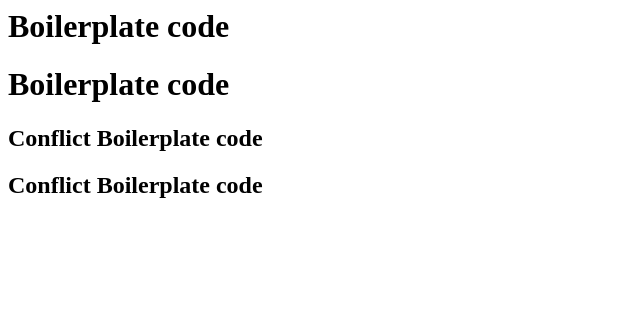
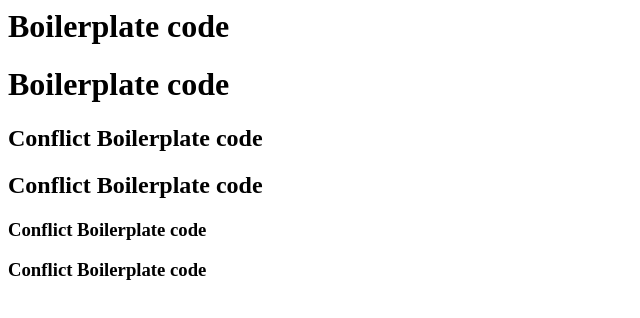
Before and after one commit to devsarveshpatel/git-workflow-small-team, a plain HTML site: page index.html in a window 1280 px wide. Shown: the whole page, without its empty margins (0-640 px from the left). Drawn offline with Linux system fonts and the light colour scheme.

Commit message:
h3 merge conflict

```diff
--- a/index.html
+++ b/index.html
@@ -3,3 +3,6 @@
 
 <h2>Conflict Boilerplate code</h2>
 <h2>Conflict Boilerplate code</h2>
+
+<h3>Conflict Boilerplate code</h3>
+<h3>Conflict Boilerplate code</h3>
```
